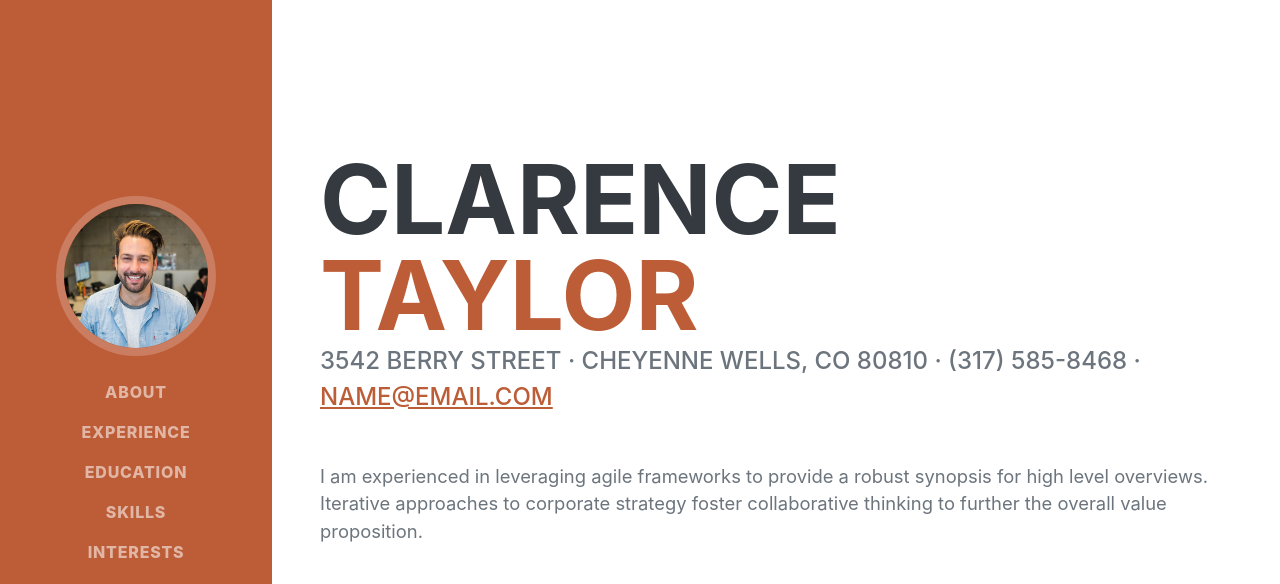
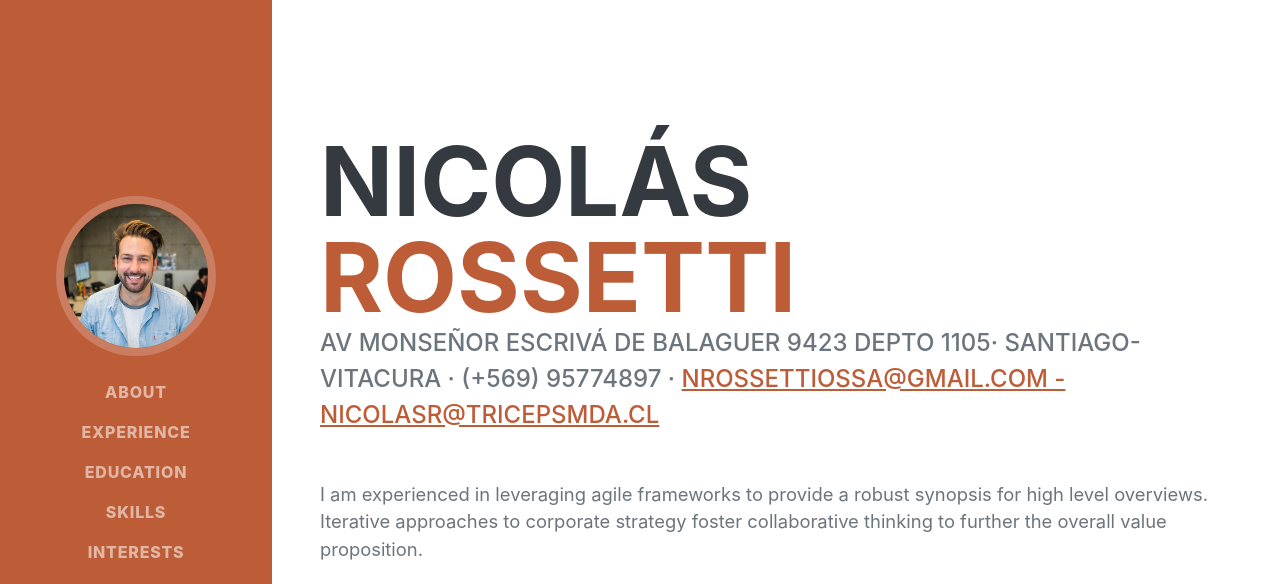
Before and after one commit to webson2020/webson2020.github.io, a plain HTML site: page docs/index.html in a window 1280 px wide. Shown: the top 584 px of the page. Drawn offline with nearby package versions, Linux system fonts and the light colour scheme; a web font is replaced by a local one.

Commit message:
fix html

```diff
--- a/docs/index.html
+++ b/docs/index.html
@@ -19,7 +19,7 @@
         <!-- Navigation-->
         <nav class="navbar navbar-expand-lg navbar-dark bg-primary fixed-top" id="sideNav">
             <a class="navbar-brand js-scroll-trigger" href="#page-top">
-                <span class="d-block d-lg-none">Clarence Taylor</span>
+                <span class="d-block d-lg-none">Nicolás Rossetti Ossa</span>
                 <span class="d-none d-lg-block"><img class="img-fluid img-profile rounded-circle mx-auto mb-2" src="assets/img/profile.jpg" alt="..." /></span>
             </a>
             <button class="navbar-toggler" type="button" data-bs-toggle="collapse" data-bs-target="#navbarResponsive" aria-controls="navbarResponsive" aria-expanded="false" aria-label="Toggle navigation"><span class="navbar-toggler-icon"></span></button>
@@ -40,12 +40,12 @@
             <section class="resume-section" id="about">
                 <div class="resume-section-content">
                     <h1 class="mb-0">
-                        Clarence
-                        <span class="text-primary">Taylor</span>
+                        Nicolás
+                        <span class="text-primary">Rossetti</span>
                     </h1>
                     <div class="subheading mb-5">
-                        3542 Berry Street · Cheyenne Wells, CO 80810 · (317) 585-8468 ·
-                        <a href="mailto:name@email.com">name@email.com</a>
+                        Av Monseñor Escrivá de Balaguer 9423 depto 1105· Santiago-Vitacura · (+569) 95774897 ·
+                        <a href="mailto:name@email.com">nrossettiossa@gmail.com - nicolasr@tricepsmda.cl</a>
                     </div>
                     <p class="lead mb-5">I am experienced in leveraging agile frameworks to provide a robust synopsis for high level overviews. Iterative approaches to corporate strategy foster collaborative thinking to further the overall value proposition.</p>
                     <div class="social-icons">
```
